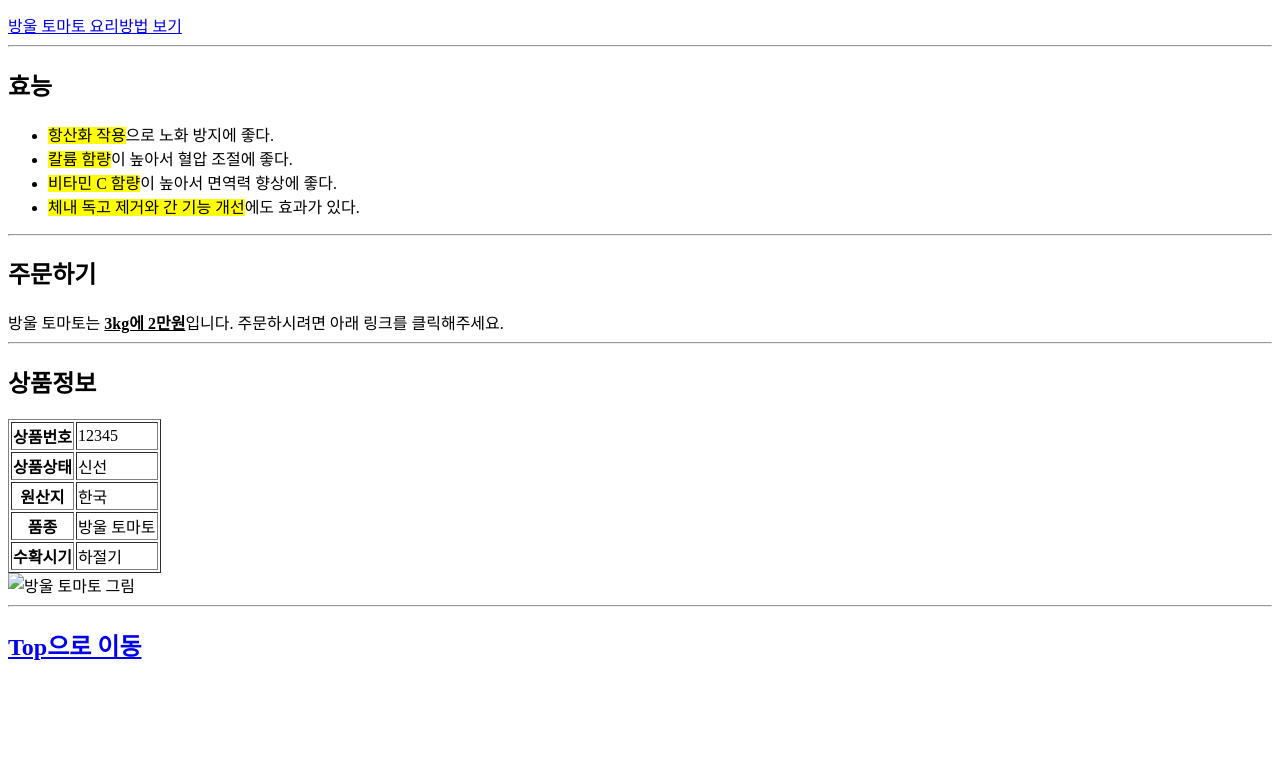
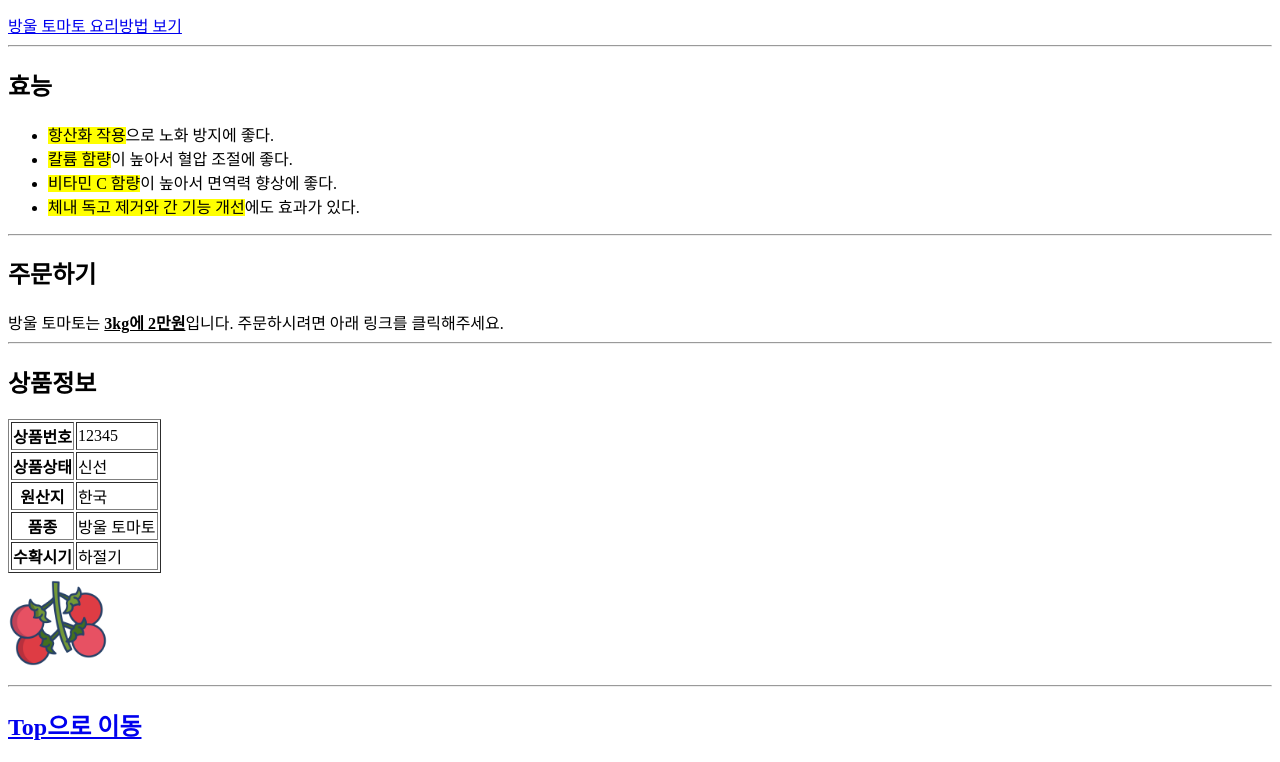
Before and after one commit to kyb0048519/20243344, a plain HTML site: page index.html in a window 1280 px wide. Shown: the part 908-1670 px from the top of the page. Before the commit the page ends 1590 px from the top, so only its background shows below. Drawn offline with Linux system fonts and the light colour scheme; the site is published under a folder, as on GitHub Pages, so addresses that start at the root find nothing.

Commit message:
Add files via upload

```diff
--- a/index.html
+++ b/index.html
@@ -62,7 +62,7 @@
             <td>하절기</td>
         </tr>
     </table>
-    <img src="/images/tomato_1.png" alt="방울 토마토 그림" width="100">
+    <img src="images/tomato_1.png" alt="방울 토마토 그림" width="100">
     <hr>
     <h2><a href="#content5">Top으로 이동</a></h2>
 </body>
```
